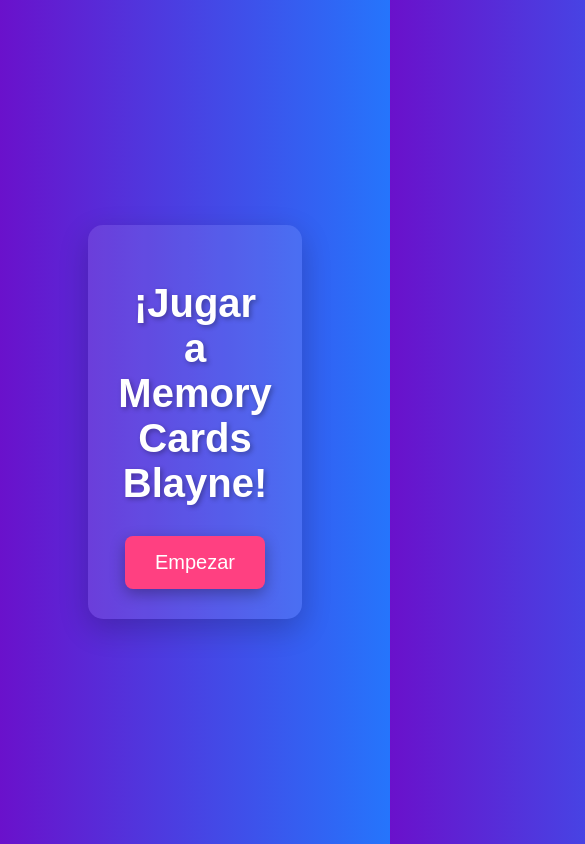
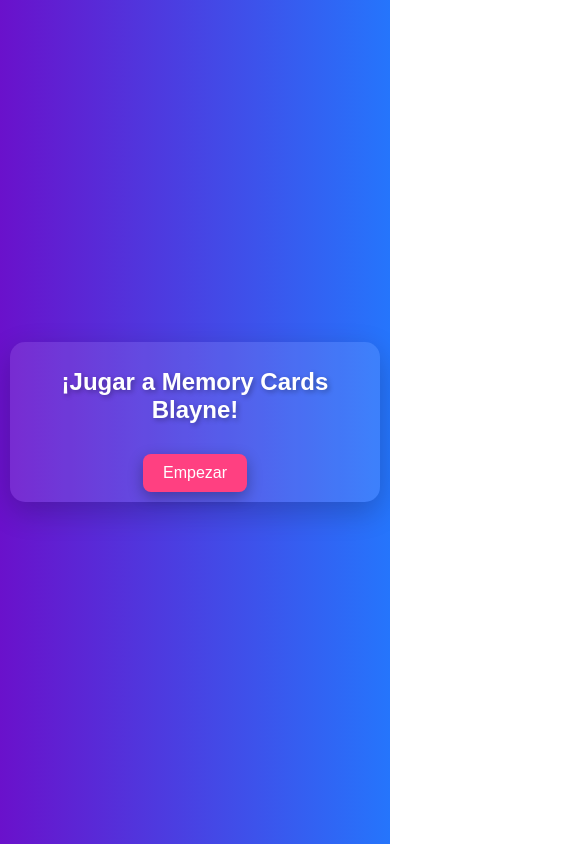
Before and after one commit to Blayneraptor/MemoryCards, a React (Create React App) app: page / in a window 390 px wide. Shown: the top 844 px of the page, 585 px wide, since content can reach past the window. Built offline with nearby package versions, Linux system fonts and the light colour scheme.

Commit message:
Añadiendo modo responsive

```diff
--- a/src/App.css
+++ b/src/App.css
@@ -207,3 +207,77 @@ h3 {
     opacity: 1;
   }
 }
+
+/* Estilos responsivos */
+@media (max-width: 768px) {
+  /* Ajustar el tamaño de las cartas en dispositivos pequeños */
+  .card-grid {
+    grid-template-columns: repeat(3, 1fr);
+    gap: 20px;
+  }
+
+  .card {
+    width: 100px;
+    height: 150px;
+  }
+
+  .game-container {
+    margin: 0 20px;
+    padding: 15px;
+  }
+
+  .sidebar, .records-container {
+    width: 90%;
+    left: 5%;
+    right: 5%;
+    transform: translateY(0);
+    margin-top: 10px;
+  }
+
+  /* Reducir el tamaño del texto en dispositivos pequeños */
+  .intro-screen h1 {
+    font-size: 28px;
+  }
+
+  .start-button {
+    padding: 12px 24px;
+    font-size: 18px;
+  }
+
+  .restart-button {
+    padding: 10px 20px;
+    font-size: 14px;
+  }
+}
+
+@media (max-width: 480px) {
+  /* Ajustar el tamaño de las cartas aún más en dispositivos muy pequeños */
+  .card-grid {
+    grid-template-columns: repeat(2, 1fr);
+    gap: 15px;
+  }
+
+  .card {
+    width: 80px;
+    height: 120px;
+  }
+
+  .game-container {
+    margin: 0 10px;
+    padding: 10px;
+  }
+
+  .intro-screen h1 {
+    font-size: 24px;
+  }
+
+  .start-button {
+    padding: 10px 20px;
+    font-size: 16px;
+  }
+
+  .restart-button {
+    padding: 8px 16px;
+    font-size: 12px;
+  }
+}
```
